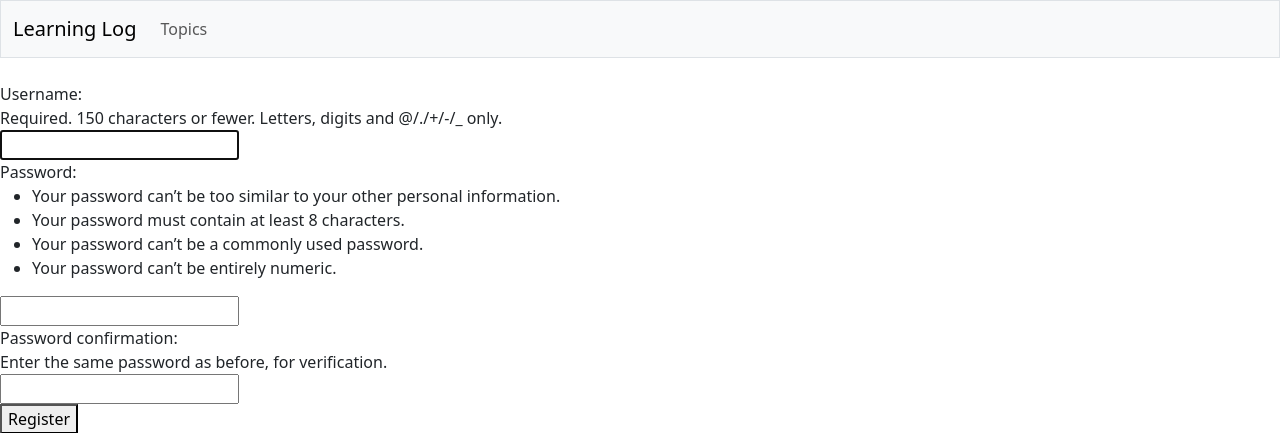
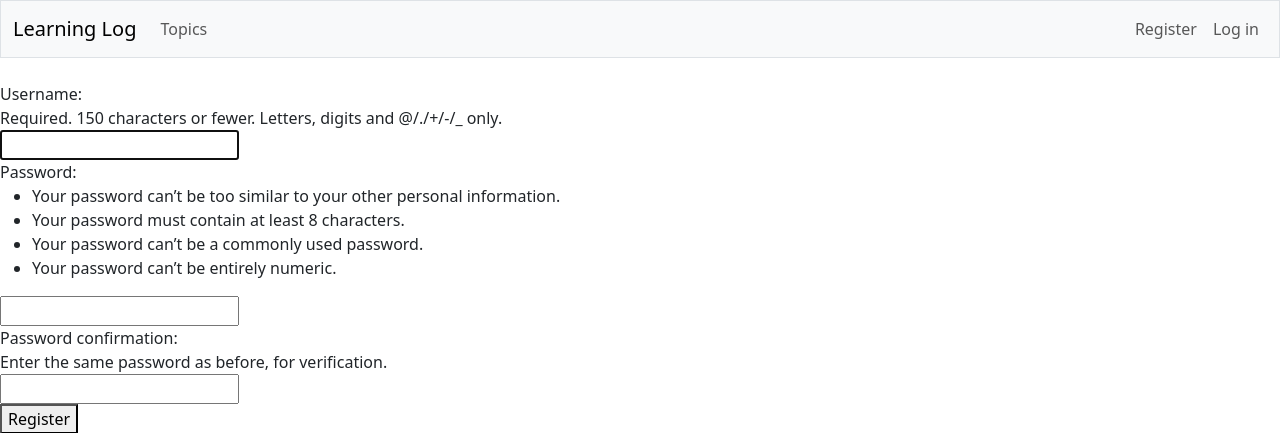
Before and after one commit to vaiogtx/django_learning_log, a Django app: page /accounts/register/ in a window 1280 px wide. Shown: the top 433 px of the page. Run offline with Django 4.2, Linux system fonts and the light colour scheme; some libraries are stand-ins or nearby versions.

Commit message:
Add account-related styles

```diff
--- a/learning_logs/templates/learning_logs/base.html
+++ b/learning_logs/templates/learning_logs/base.html
@@ -24,6 +24,29 @@
                     <a href="{% url 'learning_logs:topics' %}" class="nav-link">Topics</a>
                 </li>
             </ul> <!-- End of links on left side of navbar -->
+            <!-- Account-related links -->
+            <ul class="navbar-nav ms-auto mb-2 mb-md-0">
+                {% if user.is_authenticated %}
+                    <li class="nav-item">
+                        <span class="navbar-text me-2">Hello, {{ user.username }}</span>
+                    </li>
+                {% else %}
+                    <li class="nav-item">
+                        <a href="{% url 'accounts:register' %}" class="nav-link">Register</a>
+                    </li>
+                    <li class="nav-item">
+                        <a href="{% url 'accounts:login' %}" class="nav-link">Log in</a>
+                    </li>
+                {% endif %}
+            </ul><!-- End of account-related links -->
+
+            {% if user.is_authenticated %}
+                <form action="{% url 'accounts:logout' %}" method="POST">
+                    {% csrf_token %}
+                    <button name="submit" class="btn btn-outline-secondary btn-sm">Logout</button>
+                </form>
+            {% endif %}
+
         </div> <!-- Closes collapsible parts of navbar -->
     </div> <!-- Closes navbar's container -->
 </nav> <!-- End of navbar -->
```
